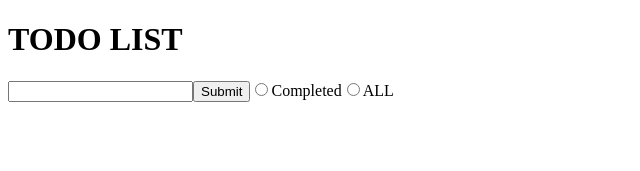
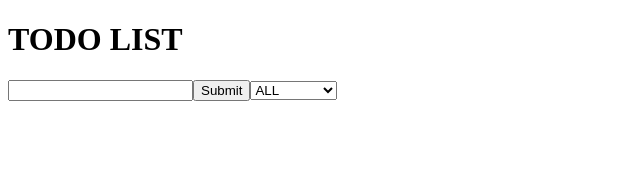
Before and after one commit to Meet-forever/react-todo-list, a React (Create React App) app: page / in a window 1280 px wide. Shown: the top 171 px of the page, without its empty margins (0-640 px from the left). Built offline with nearby package versions, Linux system fonts and the light colour scheme.

Commit message:
I swear this was the last logical part, and now css time

```diff
--- a/src/App.js
+++ b/src/App.js
@@ -5,7 +5,7 @@ import ListContainer from "./components/ListContainer";
 function App() {
   const [inputText, setText] = useState("");
   const [textArr, setArr] = useState([]);
-  const [condition, setCondition] = useState(false);
+  const [condition, setCondition] = useState("all");
   return (
     <div className="App">
 
@@ -16,7 +16,6 @@ function App() {
       setText={setText}
       textArr={textArr}
       setArr={setArr}
-      condition={condition}
       setCondition={setCondition}/>
 
 
--- a/src/components/Form.js
+++ b/src/components/Form.js
@@ -1,5 +1,5 @@
 
-export default function Form({inputText, setText, textArr, setArr, condition, setCondition}) {
+export default function Form({inputText, setText, textArr, setArr, setCondition}) {
     const InputHandler = (e) =>{
         setText(e.target.value);
     };
@@ -10,25 +10,29 @@ export default function Form({inputText, setText, textArr, setArr, condition, se
             {
                 userString: inputText,
                 status: false,
-                id: Math.random() * 1000,
+                id: Math.random() * 1000
             }
         ]);
         setText("");
     };
-    const CheckHandler = () =>{
-        setCondition(i => true);
-    };
-    const ALLHandler = () => {
-        setCondition(i => false);
+    const OptionHandler = (e) =>{
+        setCondition(e.target.value);
     };
     return (
         <form>
             <input value={inputText} type="text" onInput={InputHandler} />
             <button type="submit" onClick={SubmitHandler}>Submit</button>
-            <input type="radio" id="finished" name="options" value="finished" onClick={CheckHandler}/>
-            <label htmlFor="finished">Completed</label>
-            <input type="radio" id="all" name="options" value="all" onClick={ALLHandler} />
-            <label htmlFor="all">ALL</label>
+            <select onChange={OptionHandler}>
+                <option value="all" >ALL</option>
+                <option value="completed" >Completed</option>
+                <option value="remaining" >Remaining</option>
+            </select>
         </form>
     )
 }
+
+
+// <input type="radio" id="finished" name="options" value="finished" onClick={CheckHandler}/>
+// <label htmlFor="finished">Completed</label>
+// <input type="radio" id="all" name="options" value="all" onClick={ALLHandler} />
+// <label htmlFor="all">ALL</label>
--- a/src/components/ListContainer.js
+++ b/src/components/ListContainer.js
@@ -5,19 +5,34 @@ export default function ListContainer({condition, textArr, setArr}){
         <div>
             <ul>
                 {textArr.map(items => (
-                   (!condition)? <AddList
+                    (condition === "all")?
+                    <AddList
                     listVal = {items.userString}
                     key = {items.id}
                     textArr = {textArr}
                     currenti = {items}
                     setArr = {setArr}
-                    condition = {condition}/>:(items.status === true)? <AddList
+                    condition = {condition}/>
+                    :
+                    (condition === "completed" && items.status)?
+                    <AddList
                     listVal = {items.userString}
                     key = {items.id}
                     textArr = {textArr}
                     currenti = {items}
                     setArr = {setArr}
-                    condition = {condition}/>:null
+                    condition = {condition}/>
+                    :
+                    (condition === "remaining" && !items.status)?
+                    <AddList
+                    listVal = {items.userString}
+                    key = {items.id}
+                    textArr = {textArr}
+                    currenti = {items}
+                    setArr = {setArr}
+                    condition = {condition}/>
+                    :
+                    null
                 ))}
 
             </ul>
```
